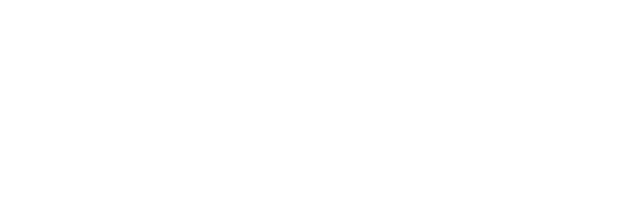
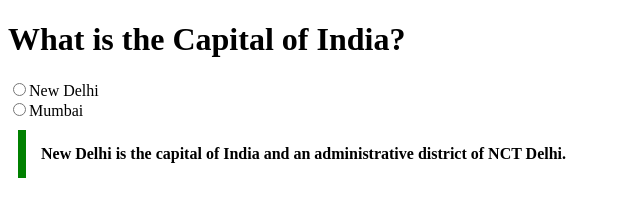
Before and after one commit to acciojob/trivia-abdulragib, a website: page main.html in a window 1280 px wide. Shown: the whole page, without its empty margins (0-640 px from the left). Drawn offline with Linux system fonts and the light colour scheme.

Commit message:
first Solution

```diff
--- a/main.html
+++ b/main.html
@@ -8,6 +8,13 @@
 
 <body>
 	<!-- the entire body must be written by student -->
+	<h1>What is the Capital of India?</h1>
+	<label for="New_Delhi"><input type="radio" id="New_Delhi">New Delhi</label><br>
+    <label for="Mumbai"><input type="radio" id="Mumbai">Mumbai</label>
+	<blockquote cite="http://www.worldwildlife.org/who/index.html">
+		New Delhi is the capital of India and an administrative district of NCT Delhi.
+	</blockquote>
+
     <script type="text/javascript" src="./script.js">
 </script>
 
--- a/styles.css
+++ b/styles.css
@@ -1,2 +1,10 @@
 
 /* Your CSS Code here. */
+blockquote{
+    max-width: 600px;
+    margin: 10px;
+    padding: 15px;
+    border-left: 8px solid green;
+    background-color: #f8fffe"";
+    font-weight: bold;
+}
```
